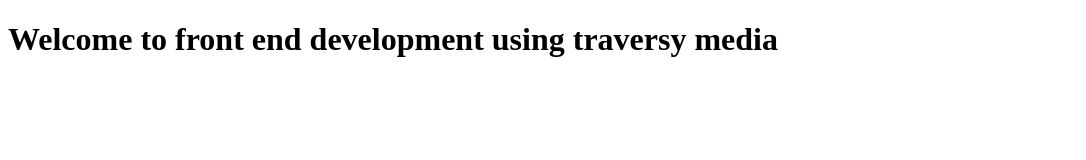
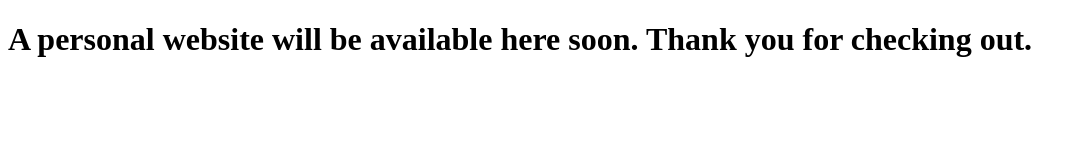
Before and after one commit to krp9848/mywebsite, a website: page dist/index.html in a window 1280 px wide. Shown: the whole page, without its empty margins (0-1086 px from the left). Drawn offline with Linux system fonts and the light colour scheme.

Commit message:
h1 tag changed

```diff
--- a/dist/index.html
+++ b/dist/index.html
@@ -7,6 +7,6 @@
     <title>My first website deployment using github</title>
 </head>
 <body>
-    <h1>Welcome to front end development using traversy media</h1>
+    <h1> A personal website will be available here soon. Thank you for checking out.</h1>
 </body>
 </html>
```
